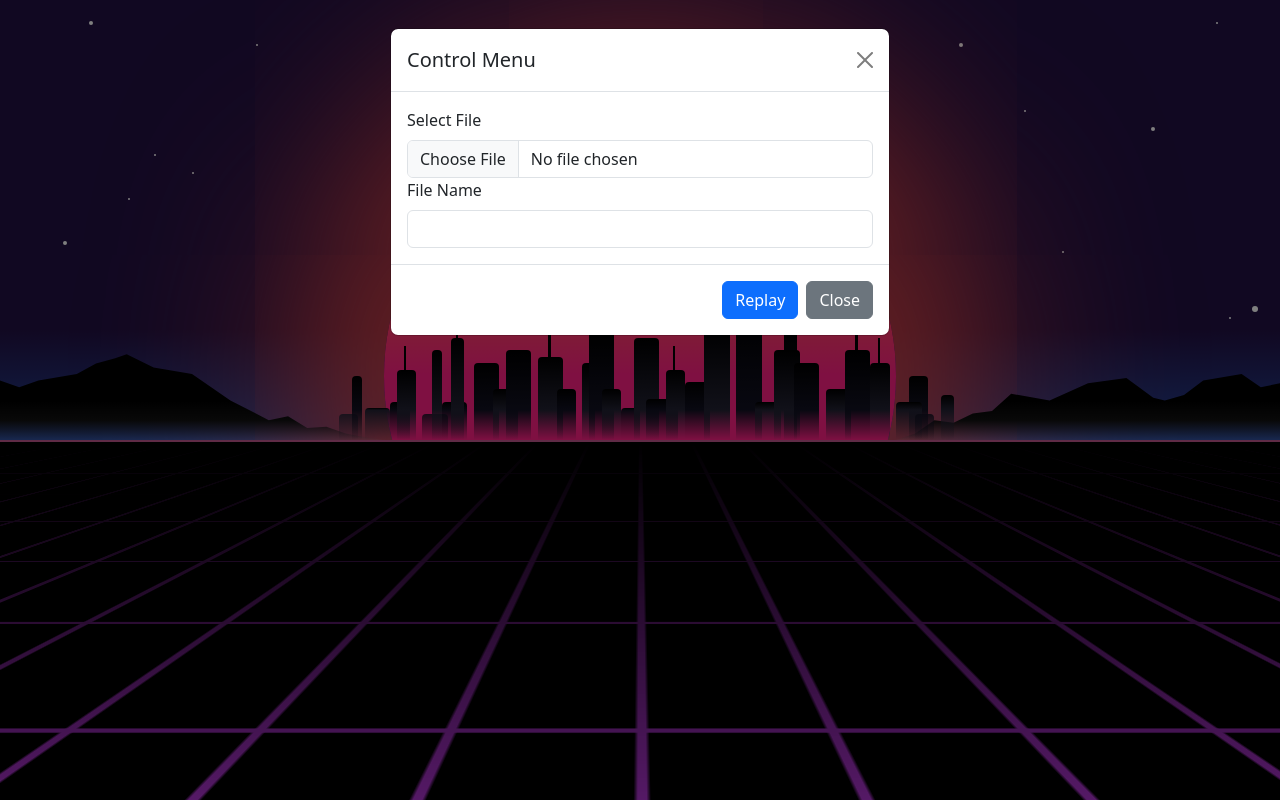
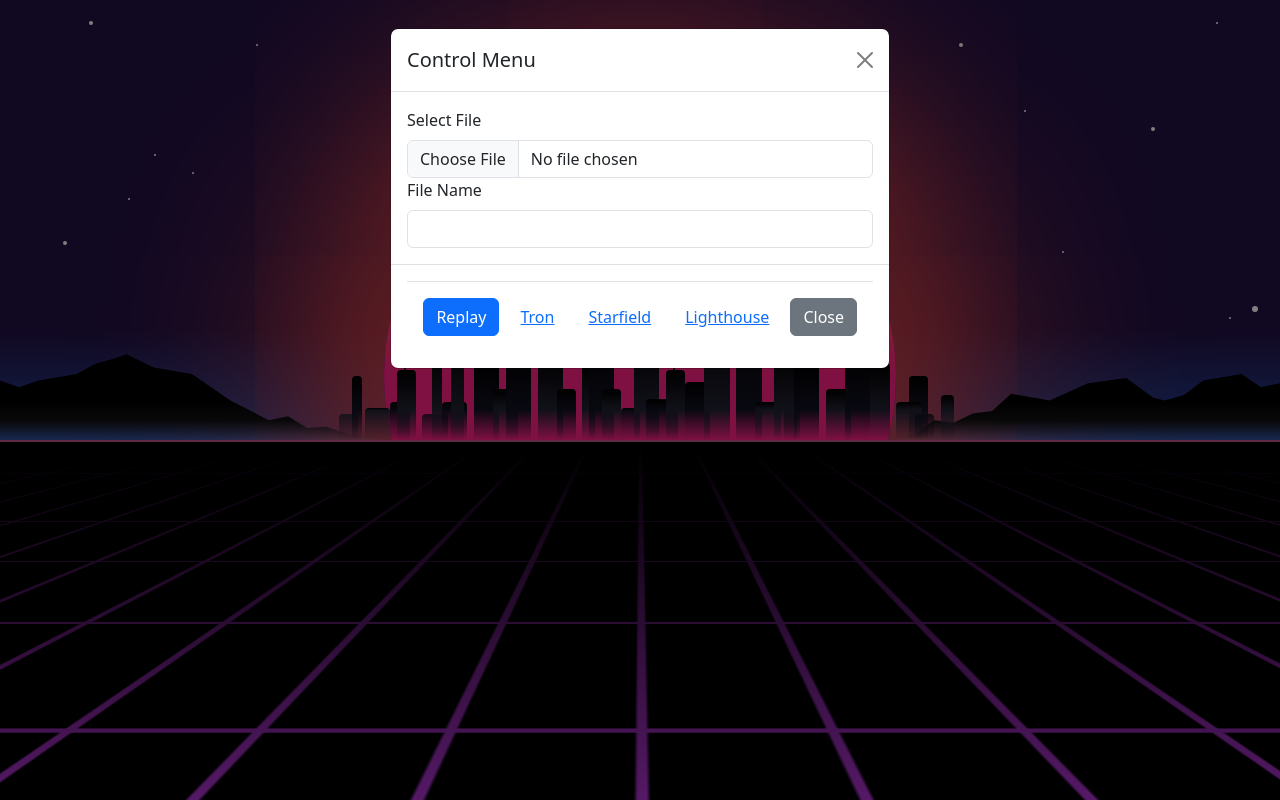
Before and after one commit to ZeroPointGaming/angular-audio-visualizer, an Angular app: page /tron in a window 1280 px wide. Built offline with nearby package versions, Linux system fonts and the light colour scheme.

Commit message:
Nav
Added nav links to control menu for the new routing

```diff
--- a/src/app/control-menu/control-menu.component.html
+++ b/src/app/control-menu/control-menu.component.html
@@ -14,8 +14,13 @@
           <input #fileNameInput id="fileNameInput" type="text" class="form-control" readonly>
         </div>
         <div class="modal-footer">
-          <button type="button" class="btn btn-primary" (click)="play()">Replay</button>
-          <button type="button" class="btn btn-secondary" data-bs-dismiss="modal">Close</button>
+          <div class="modal-footer">
+            <button type="button" class="btn btn-primary" (click)="play()">Replay</button>
+            <a routerLink="/tron" class="btn btn-link">Tron</a>
+            <a routerLink="/stars" class="btn btn-link">Starfield</a>
+            <a routerLink="/lighthouse" class="btn btn-link">Lighthouse</a>
+            <button type="button" class="btn btn-secondary" data-bs-dismiss="modal">Close</button>
+          </div>
         </div>
       </div>
     </div>
```
